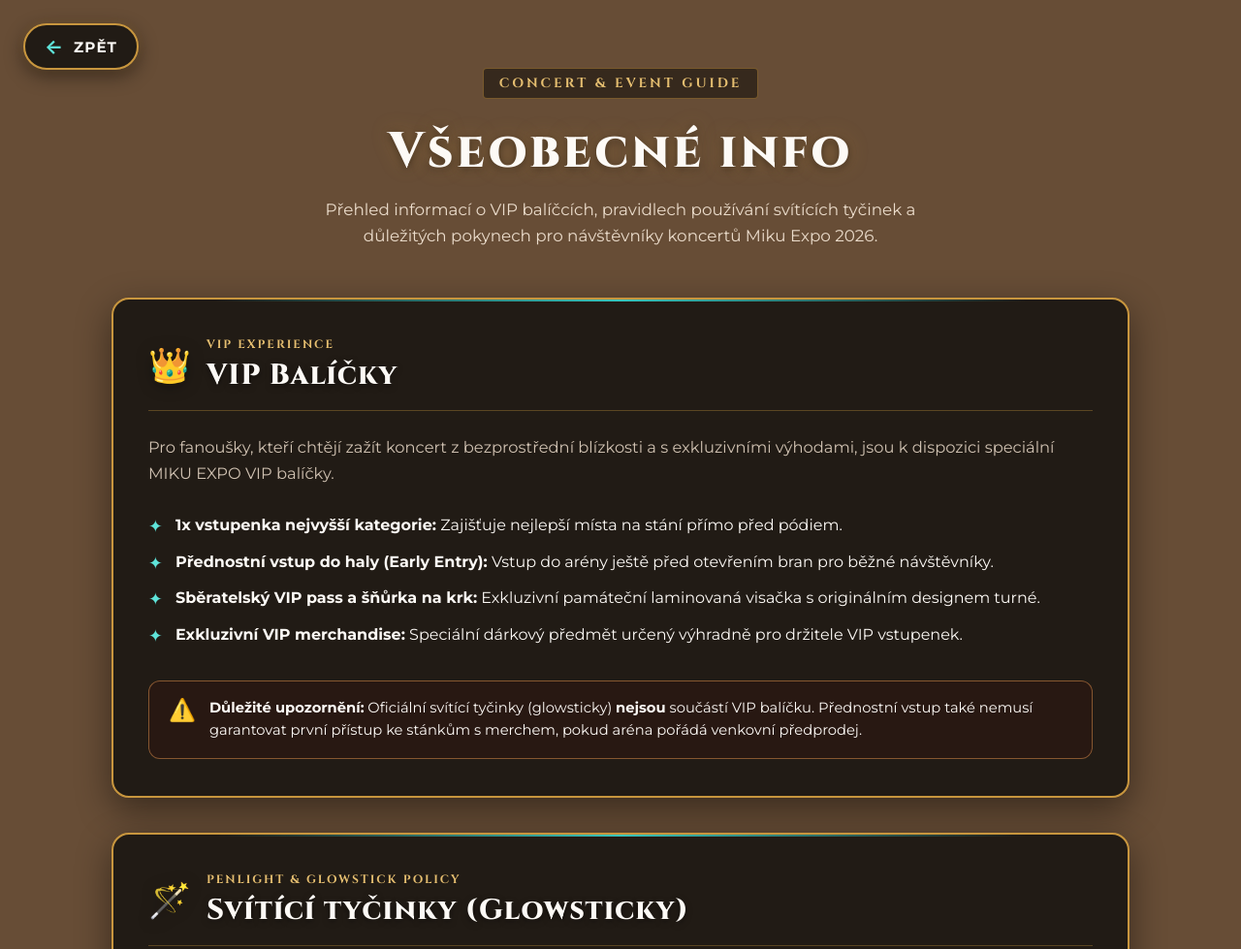
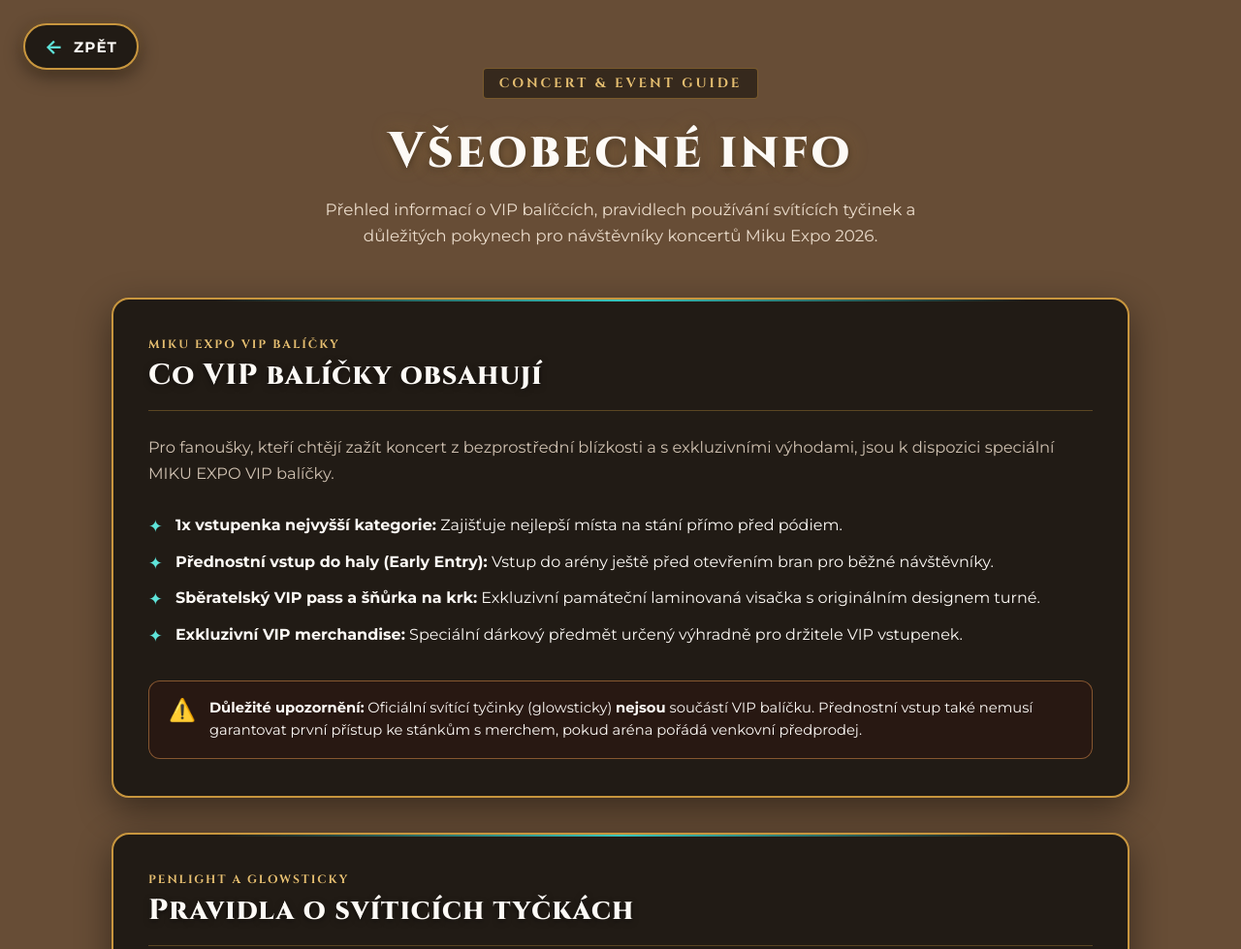
Before and after one commit to Da20006/zit-project, a plain HTML site: page general-info/index.html in a window 1280 px wide. Shown: the top 979 px of the page at 97% size. Drawn offline with Linux system fonts and the light colour scheme.

Commit message:
little changes in general-info titles

```diff
--- a/general-info/index.html
+++ b/general-info/index.html
@@ -34,10 +34,9 @@
 
             <section class="info-card">
                 <div class="info-card-header">
-                    <span class="info-card-icon" aria-hidden="true">👑</span>
                     <div class="info-card-title-group">
-                        <span class="info-card-tag">VIP EXPERIENCE</span>
-                        <h2 class="info-card-title">VIP Balíčky</h2>
+                        <span class="info-card-tag">Miku Expo VIP Balíčky</span>
+                        <h2 class="info-card-title">Co VIP balíčky obsahují</h2>
                     </div>
                 </div>
                 <div class="info-content">
@@ -61,10 +60,9 @@
 
             <section class="info-card">
                 <div class="info-card-header">
-                    <span class="info-card-icon" aria-hidden="true">🪄</span>
                     <div class="info-card-title-group">
-                        <span class="info-card-tag">PENLIGHT & GLOWSTICK POLICY</span>
-                        <h2 class="info-card-title">Svítící tyčinky (Glowsticky)</h2>
+                        <span class="info-card-tag">PENLIGHT A GLOWSTICKY</span>
+                        <h2 class="info-card-title">Pravidla o svíticích tyčkách</h2>
                     </div>
                 </div>
                 <div class="info-content">
@@ -88,9 +86,7 @@
 
             <section class="info-card">
                 <div class="info-card-header">
-                    <span class="info-card-icon" aria-hidden="true">📋</span>
                     <div class="info-card-title-group">
-                        <span class="info-card-tag">EVENT RULES</span>
                         <h2 class="info-card-title">Důležitá upozornění</h2>
                     </div>
                 </div>
```
